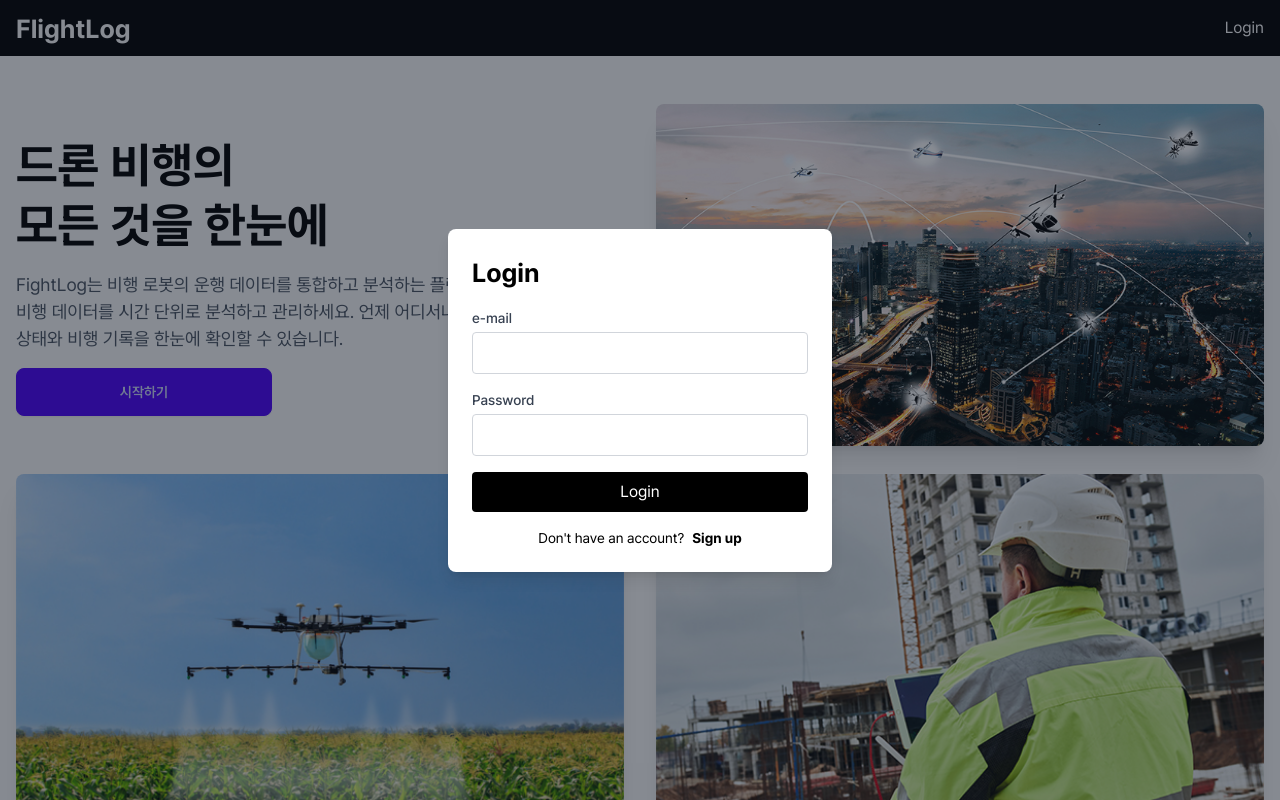
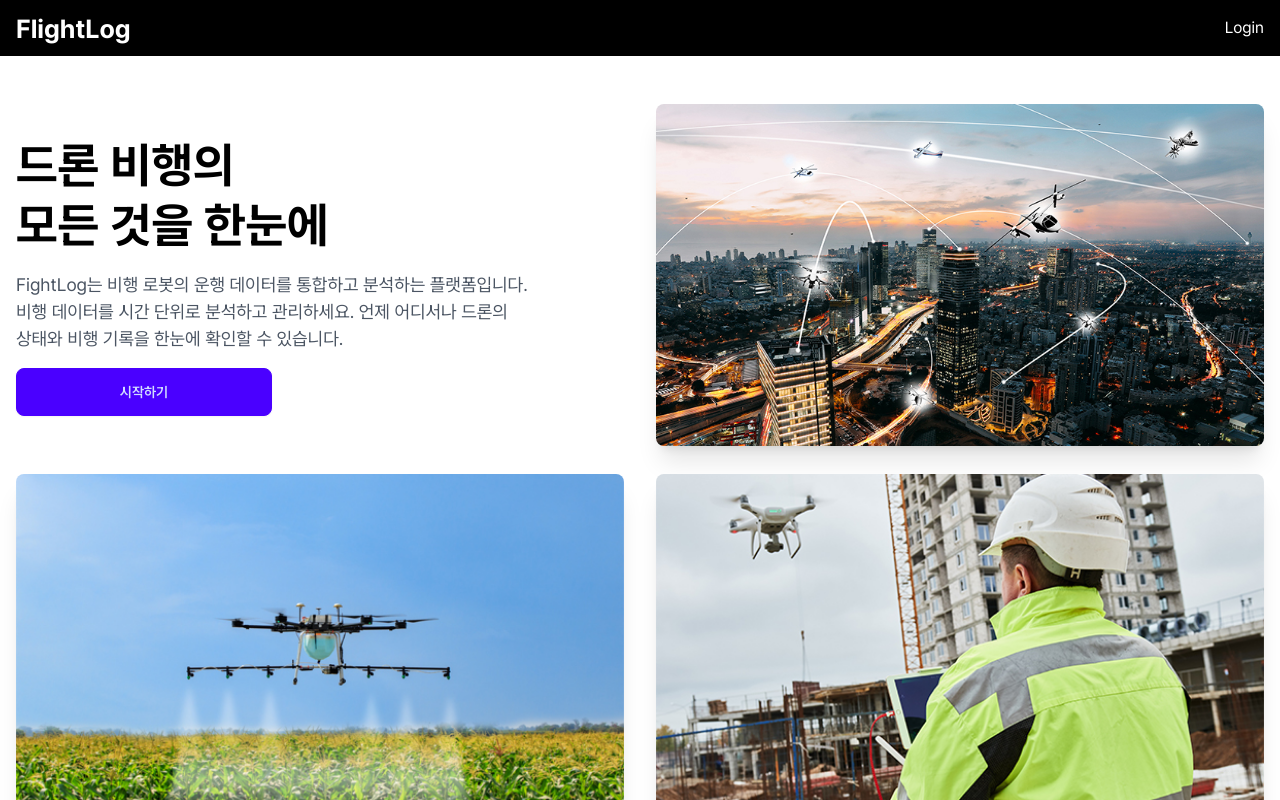
Before and after one commit to ormcamp-fe-3rd/FlightLog, a Next.js app: page / in a window 1280 px wide. Shown: the top 800 px of the page. Built offline with nearby package versions, Linux system fonts and the light colour scheme.

Commit message:
[feat] 로그인 모달 구현

```diff
--- a/src/app/page.tsx
+++ b/src/app/page.tsx
@@ -1,4 +1,3 @@
-import LoginModal from "@/components/home/LoginModal";
 import ServiceStart from "@/components/home/ServiceStart";
 import ImageGallery from "@/components/home/ImageGallery";
 import ServiceTitle from "@/components/home/ServiceTitle";
@@ -8,7 +7,6 @@ import DataService from "@/components/home/DataService";
 export default function Home() {
   return (
     <>
-      <LoginModal />
       <div className="mx-auto max-w-7xl break-keep px-4 py-12">
         <ServiceStart />
         <ImageGallery />
--- a/src/components/common/Header.tsx
+++ b/src/components/common/Header.tsx
@@ -2,10 +2,10 @@
 
 import Link from "next/link";
 import useSidebarStore from "@/store/useSidebar";
+import LoginButton from "./LoginButton";
 
 export default function Header() {
   const { toggle } = useSidebarStore();
-
   return (
     <header className="flex h-14 items-center justify-between bg-black p-4 text-white">
       <div className="flex items-center gap-5">
@@ -16,7 +16,7 @@ export default function Header() {
           FlightLog
         </Link>
       </div>
-      <Link href="/login">Login</Link>
+      <LoginButton />
     </header>
   );
 }
--- /dev/null
+++ b/src/components/common/LoginButton.tsx
@@ -0,0 +1,13 @@
+"use client";
+import useLoginModalStore from "@/store/useLoginModal";
+import LoginModal from "@/components/home/LoginModal";
+
+export default function LoginButton() {
+  const { toggle } = useLoginModalStore();
+  return (
+    <>
+      <button onClick={toggle}>Login</button>
+      <LoginModal />
+    </>
+  );
+}
--- a/src/components/home/LoginModal.tsx
+++ b/src/components/home/LoginModal.tsx
@@ -1,11 +1,29 @@
+"use client";
+
 import Link from "next/link";
 import React from "react";
+import useLoginModalStore from "@/store/useLoginModal";
 
 function LoginModal() {
+  const { toggle, isLoginModalOpen } = useLoginModalStore();
   return (
-    <div className="fixed inset-0 z-50 flex items-center justify-center bg-gray-900/50">
-      <div className="w-96 rounded-lg bg-white p-6 shadow-lg">
-        <h2 className="mb-4 text-2xl font-bold">Login</h2>
+    <div
+      className={`fixed inset-0 z-50 flex items-center justify-center bg-gray-900/50 ${isLoginModalOpen ? null : "hidden"}`}
+      onClick={toggle}
+    >
+      <div
+        className="w-96 rounded-lg bg-white p-6 shadow-lg"
+        onClick={(e) => e.stopPropagation()}
+      >
+        <div className="flex justify-between">
+          <h2 className="mb-4 text-2xl font-bold text-black">Login</h2>
+          <button
+            className="btn btn-circle btn-ghost text-black"
+            onClick={toggle}
+          >
+            ✖️
+          </button>
+        </div>
         <form>
           <div className="mb-4">
             <label
@@ -37,12 +55,12 @@ function LoginModal() {
           </div>
           <button
             type="submit"
-            className="w-full rounded bg-black py-2 text-white transition duration-300 hover:bg-gray-500"
+            className="w-full rounded bg-black py-2 transition duration-300 hover:bg-gray-500"
           >
             Login
           </button>
         </form>
-        <p className="mt-4 text-center text-sm">
+        <p className="mt-4 text-center text-sm text-gray-700">
           Don't have an account?
           <Link
             href="/signup"
--- /dev/null
+++ b/src/store/useLoginModal.ts
@@ -0,0 +1,20 @@
+import { create } from "zustand";
+
+interface LoginModalState {
+  isLoginModalOpen: boolean;
+  open: () => void;
+  close: () => void;
+  toggle: () => void;
+}
+
+const useLoginModalStore = create<LoginModalState>((set) => ({
+  isLoginModalOpen: false,
+  open: () => set(() => ({ isLoginModalOpen: true })),
+  close: () => set(() => ({ isLoginModalOpen: false })),
+  toggle: () =>
+    set((state: LoginModalState) => ({
+      isLoginModalOpen: !state.isLoginModalOpen,
+    })),
+}));
+
+export default useLoginModalStore;
```
